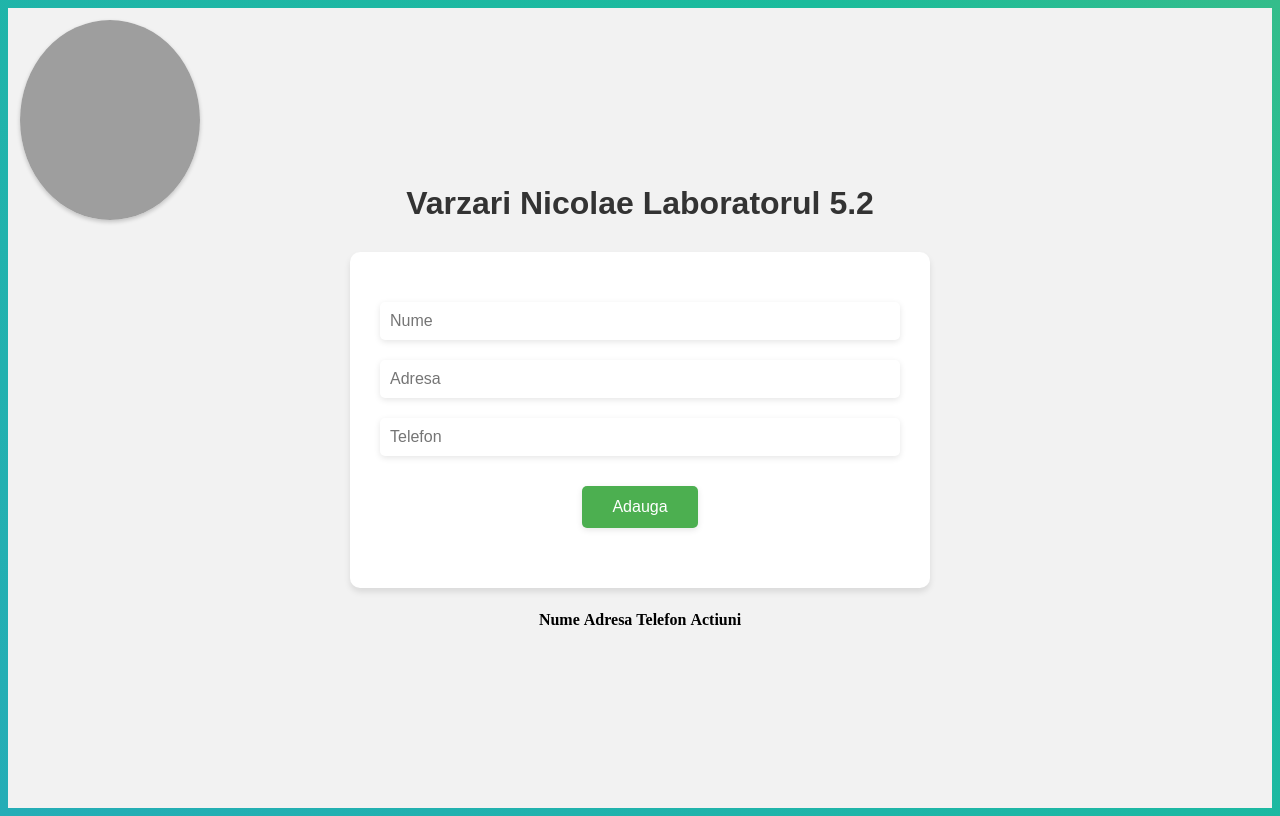
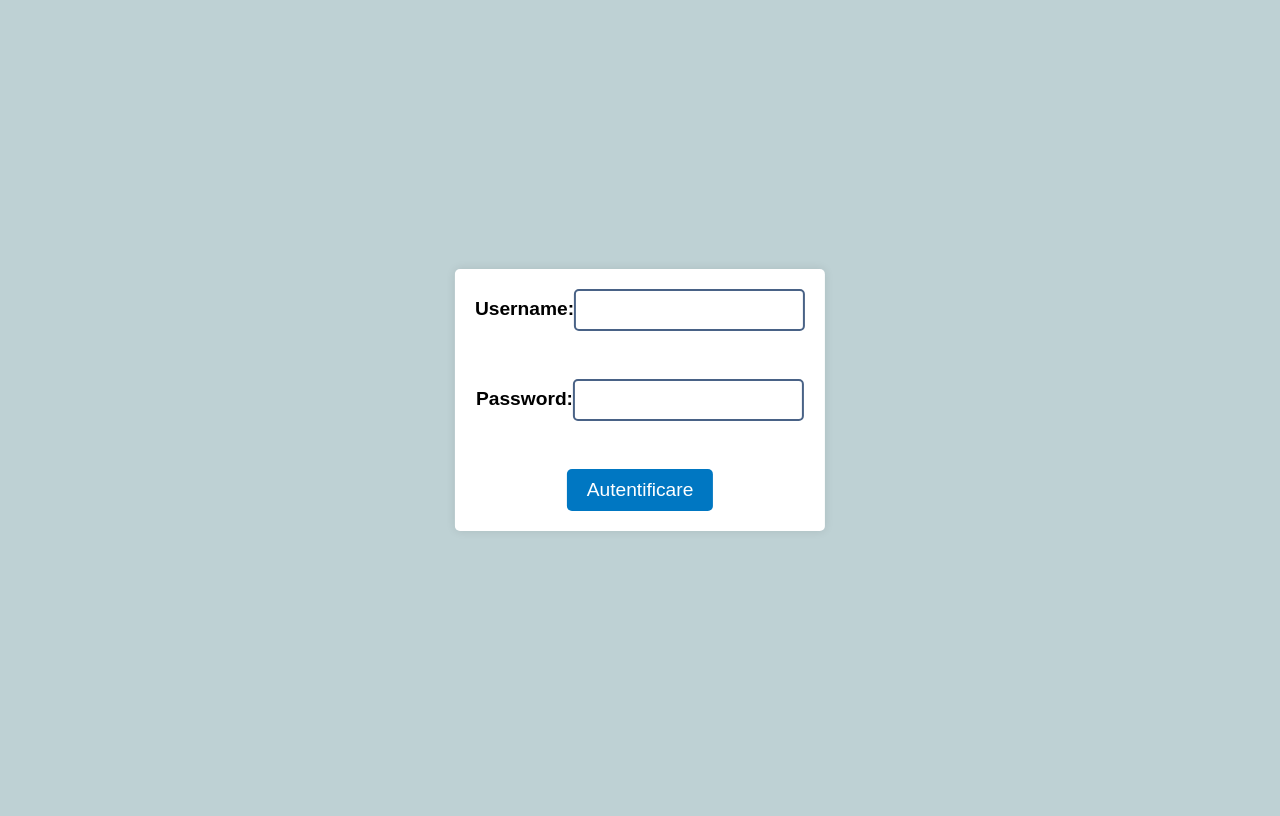
Before and after one commit to VarzariNicolae/Lab1_VarzariNicolae_CR-212, a React (Create React App) app in the folder my-react-project/my-app/: page / in a window 1280 px wide. Built offline with nearby package versions, Linux system fonts and the light colour scheme; grey boxes are pictures that could not be loaded.

Commit message:
Laboratorul 6

```diff
--- a/my-react-project/my-app/src/App.tsx
+++ b/my-react-project/my-app/src/App.tsx
@@ -1,174 +1,86 @@
-import React, { useState, useEffect } from 'react';
-import { useStore } from './MyStore';
-import './index.css';
+import React, { useState, useEffect } from "react";
 
-function MyComponent() {
-    const store = useStore();
+const UserInitial = [
+    { username: "nicu", password: "123" },
+    { username: "ion", password: "1234" },
+    { username: "vasile", password: "12345" },
+];
 
-    const [localData, setLocalData] = useState<any>({ name: '', address: '', phone: '' });
-    const myData = store.myData;
+const App = () => {
+    const [username, setUsername] = useState("");
+    const [password, setPassword] = useState("");
+    const [EsteLogat, setEsteLogat] = useState(false);
+    const [users, SetareUser] = useState(UserInitial);
 
-    const [isEditing, setIsEditing] = useState(false);
-    const [editingIndex, setEditingIndex] = useState(-1);
+    useEffect(() => {
+        const storedUsers = localStorage.getItem("users");
+        if (storedUsers) {
+            SetareUser([...users, ...JSON.parse(storedUsers)]);
+        }
+    }, [users]);
 
-    const handleAddObject = (event: React.FormEvent<HTMLFormElement>) => {
+    const handleLogin = (event: { preventDefault: () => void; }) => {
         event.preventDefault();
-        if (!localData.name || !localData.address || !localData.phone) {
-            alert('Introduceti toate campurile.');
-            return;
+        const foundUser = users.find(
+            (user) => user.username === username && user.password === password
+        );
+        if (foundUser) {
+            setEsteLogat(true);
+            localStorage.setItem("EsteLogat", "true");
+            localStorage.setItem("user", JSON.stringify(foundUser));
+            alert("Autentificare reușită");
+        } else {
+            alert("Login eșuat");
         }
-
-        setIsLoading(true);
-        setTimeout(() => {
-            store.addObject(localData);
-            localStorage.setItem('myData', JSON.stringify(store.myData));
-            setIsLoading(false);
-        }, 2000);
-
     };
 
 
-    const handleDeleteObject = (index: number) => {
-        store.deleteObject(index);
-        setLocalData({ name: '', address: '', phone: '' });
-        localStorage.setItem('myData', JSON.stringify(store.myData));
+    const handleLogout = () => {
+        setEsteLogat(false);
+        localStorage.setItem("EsteLogat", "false");
+        alert("Succes la deconectare");
     };
 
-    const handleUpdateObject = (index: number, newData: any) => {
-        store.updateObject(index, newData);
-        setIsLoading(true);
-        setTimeout(() => {
-            localStorage.setItem('myData', JSON.stringify(store.myData));
-            setIsLoading(false);
-        }, 2000);
+    const renderLoginForm = () => {
+        return (
 
-        // setează valorile din obiectul myData în starea localData
-        const dataToUpdate = store.myData[index];
-        setLocalData({ name: dataToUpdate.name, address: dataToUpdate.address, phone: dataToUpdate.phone });
-        setIsEditing(false);
-        setEditingIndex(-1);
+            <form onSubmit={handleLogin}>
+                <label>
+                    Username:
+                    <input
+                        type="text"
+                        value={username}
+                        onChange={(event) => setUsername(event.target.value)}
+                    />
+                </label>
+                <br />
+                <label>
+                    Password:
+                    <input
+                        type="password"
+                        value={password}
+                        onChange={(event) => setPassword(event.target.value)}
+                    />
+                </label>
+                <br />
+                <button type="submit">Autentificare</button>
+            </form>
+        );
     };
 
-    const handleEditObject = (index: number) => {
-        const dataToUpdate = store.myData[index];
-        setLocalData({ name: dataToUpdate.name, address: dataToUpdate.address, phone: dataToUpdate.phone });
-        setIsEditing(true);
-        setEditingIndex(index);
+    const renderLogoutButton = () => {
+        const storedUser = localStorage.getItem("user");
+        const loggedInUser = storedUser ? JSON.parse(storedUser) : null;
+        return (
+            <div>
+                {loggedInUser && <p>User : {loggedInUser.username}</p>}
+                <button onClick={handleLogout}>Ieșire</button>
+            </div>
+        );
     };
 
-    const handleSaveObject = () => {
-        if (editingIndex >= 0) {
-            handleUpdateObject(editingIndex, localData);
-        }
-    };
 
-    const [isLoading, setIsLoading] = useState(false);
+    return <div>{EsteLogat ? renderLogoutButton() : renderLoginForm()}</div>;
+};
 
-    useEffect(() => {
-        const data = localStorage.getItem('myData');
-        if (data) {
-            store.setMyData(JSON.parse(data));
-        } else {
-            localStorage.setItem('myData', JSON.stringify(store.myData));
-        }
-    }, [store]);
-
-    useEffect(() => {
-        if (!isLoading) {
-            const data = localStorage.getItem('myData');
-            if (data) {
-                store.setMyData(JSON.parse(data));
-            }
-        }
-    }, [isLoading, store]);
-
-    return (
-
-        <div className="container">
-            <h1 className="title">Varzari Nicolae Laboratorul 5.2</h1>
-            <header>
-                <img
-                    src="https://www.freepnglogos.com/uploads/mr-bean/rowan-atkinson-png-download-bean-png-image-for-0.png"
-                    alt="logo" className="logo"/>
-            </header>
-            <form className="form" onSubmit={handleAddObject}>
-                <input
-                    className="input"  type="text" placeholder="Nume" defaultValue={localData.name} onChange={(e) => setLocalData({ ...localData, name: e.target.value })}
-                />
-                <input
-                    className="input" type="text" placeholder="Adresa" defaultValue={localData.address} onChange={(e) => setLocalData({ ...localData, address: e.target.value })}
-                />
-                <input
-                    className="input" type="text" placeholder="Telefon" defaultValue={localData.phone} onChange={(e) => setLocalData({ ...localData, phone: e.target.value })}
-                />
-                <button className="button" type="submit">{isLoading ? 'Se incarca...' : 'Adauga'}</button>
-
-            </form>
-            <table className="table">
-                <thead>
-                <tr>
-                    <th>Nume</th>
-                    <th>Adresa</th>
-                    <th>Telefon</th>
-                    <th>Actiuni</th>
-                </tr>
-                </thead>
-                <tbody>
-                {myData.map((item: any, index: number) => (
-                    <tr key={index}>
-                        <td>{item.name}</td>
-                        <td>{item.address}</td>
-                        <td>{item.phone}</td>
-                        <td>
-                            <button className="button edit" onClick={() => handleEditObject(index)}>
-                                Editeaza
-                            </button>
-                            <button className="button delete" onClick={() => handleDeleteObject(index)}>
-                                Sterge
-                            </button>
-                        </td>
-                    </tr>
-                ))}
-                </tbody>
-            </table>
-            {isEditing && (
-                <div className="edit-form">
-                    <h2>Editare</h2>
-                    <form onSubmit={handleSaveObject}>
-                        <input
-                            className="input"
-                            type="text"
-                            placeholder="Nume"
-                            value={localData.name}
-                            onChange={(e) => setLocalData({ ...localData, name: e.target.value })}
-                        />
-                        <input
-                            className="input"
-                            type="text"
-                            placeholder="Adresa"
-                            value={localData.address}
-                            onChange={(e) => setLocalData({ ...localData, address: e.target.value })}
-                        />
-                        <input
-                            className="input"
-                            type="text"
-                            placeholder="Telefon"
-                            value={localData.phone}
-                            onChange={(e) => setLocalData({ ...localData, phone: e.target.value })}
-                        />
-                        <div className="edit-form-buttons">
-                            <button className="button save" type="submit">
-                                Salveaza
-                            </button>
-                            <button className="button cancel" onClick={() => setIsEditing(false)}>
-                                Anuleaza
-                            </button>
-                        </div>
-                    </form>
-                </div>
-            )}
-        </div>
-    );
-}
-
-export default MyComponent;
+export default App;
--- a/my-react-project/my-app/src/index.css
+++ b/my-react-project/my-app/src/index.css
@@ -1,142 +1,108 @@
 body {
-  background: linear-gradient(45deg, #f10f97, #3ce7d9, #9b59b6, #3498db, #1abc9c, #f1c40f);
-  background-size: 1000% 800%;
-  -webkit-animation: gradient 15s ease infinite;
-  -moz-animation: gradient 15s ease infinite;
-  animation: gradient 15s ease infinite;
+  margin: 0;
+  padding: 0;
+  font-family: Arial, sans-serif;
+  background-color: rgba(77, 129, 138, 0.36);
 }
 
-@-webkit-keyframes gradient {
-  0% {
-    background-position: 0 50%;
-  }
-  50% {
-    background-position: 100% 50%;
-  }
-  100% {
-    background-position: 0 50%;
-  }
+.container {
+  display: flex;
+  justify-content: center;
+  align-items: center;
+  height: 100vh;
 }
 
-@-moz-keyframes gradient {
-  0% {
-    background-position: 0 50%;
-  }
-  50% {
-    background-position: 100% 50%;
-  }
-  100% {
-    background-position: 0 50%;
-  }
-}
-
-@keyframes gradient {
-  0% {
-    background-position: 0 50%;
-  }
-  50% {
-    background-position: 100% 50%;
-  }
-  100% {
-    background-position: 0 50%;
-  }
+form {
+  position: absolute;
+  top: 50%;
+  left: 50%;
+  transform: translate(-50%, -50%);
+  display: flex;
+  flex-direction: column;
+  align-items: center;
+  background-color: #ffffff;
+  box-shadow: 0 0 10px rgba(0, 0, 0, 0.1);
+  padding: 20px;
+  border-radius: 5px;
+  max-width: 500px;
 }
 
 
-h1, h2, h3, h4, h5, h6 {
-  font-family: 'Montserrat', sans-serif;
-  font-weight: 700;
-  line-height: 1.2;
-  margin: 0 0 30px;
-  color: #333;
+label {
+  font-size: 1.2rem;
+  margin-bottom: 10px;
+  font-weight: bold;
 }
 
-/* Stilul container-ului principal */
-.container {
+input {
+  padding: 10px;
+  border-radius: 5px;
+  border: none;
+  margin-bottom: 20px;
+  font-size: 1.2rem;
+}
+
+button {
+  padding: 10px 20px;
+  background-color: #0077c2;
+  color: #ffffff;
+  border: none;
+  border-radius: 5px;
+  font-size: 1.2rem;
+  cursor: pointer;
+}
+
+button:hover {
+  background-color: #005fa6;
+}
+
+div {
   display: flex;
   flex-direction: column;
   align-items: center;
-  justify-content: center;
-  min-height: 100vh;
-  background-color: #f2f2f2;
+  margin-top: 20px;
 }
 
-/* Stilul formularului */
-.form {
-  display: flex;
-  flex-direction: column;
-  justify-content: center;
-  align-items: center;
-  background-color: #fff;
-  border-radius: 10px;
-  padding: 40px;
-  box-shadow: 0 4px 6px rgba(0, 0, 0, 0.1);
-  margin-bottom: 20px;
-  width: 500px;
+p {
+  font-size: 1.2rem;
+  margin-top: 10px;
+  font-weight: bold;
 }
 
-.input {
-  margin: 10px 0;
-  padding: 10px;
-  border: none;
-  border-radius: 5px;
-  box-shadow: 0 2px 6px rgba(0, 0, 0, 0.1);
-  width: 100%;
-  font-size: 16px;
-}
 
-.button {
-  margin: 20px 0;
-  padding: 12px 30px;
-  border: none;
-  border-radius: 5px;
-  box-shadow: 0 2px 6px rgba(0, 0, 0, 0.1);
-  cursor: pointer;
-  transition: all 0.2s ease;
-  background-color: #4CAF50;
-  color: #fff;
-  font-size: 16px;
-}
-
-.button:hover {
-  transform: translateY(-2px);
-  box-shadow: 0 4px 8px rgba(0, 0, 0, 0.2);
-  background-color: #3e8e41;
-}
-
-.object {
-  padding: 20px;
-  background-color: #fff;
-  border-radius: 10px;
-  text-align: center;
-  box-shadow: 0 2px 4px 0 rgba(0, 0, 0, 0.2);
-  grid-column: span 1;
-  font-size: 18px;
-}
-
-/* Stilul grilei */
-.grid {
-  display: grid;
-  grid-template-columns: repeat(auto-fit, minmax(300px, 1fr));
-  grid-gap: 30px;
-}
-.logo {
+.container {
   display: flex;
   justify-content: center;
   align-items: center;
-  font-size: 24px;
-  font-weight: 700;
-  text-transform: uppercase;
-  letter-spacing: 2px;
+  height: 100vh;
+}
+
+form {
+  margin: auto;
+}
+input[type="password"] {
+  padding: 10px;
+  border-radius: 5px;
+  border: 2px solid #496286;
+  font-size: 16px;
   color: #333;
-  text-decoration: none;
-  height: 200px;
-  width: 180px;
-  border-radius: 50%;
-  background-color: #fff;
-  box-shadow: 0 2px 4px 0 rgba(0, 0, 0, 0.2);
-  position: absolute;
-  top: 20px;
-  left: 20px;
-  z-index: 999;
+  transition: border-color 0.3s ease-in-out;
 }
+
+input[type="password"]:focus {
+  outline: none;
+  border-color: #0077c2;
+}
+input[type="text"] {
+  padding: 10px;
+  border-radius: 5px;
+  border: 2px solid #496286;
+  font-size: 16px;
+  color: #333;
+  transition: border-color 0.3s ease-in-out;
+}
+
+input[type="text"]:focus {
+  outline: none;
+  border-color: #0077c2;
+}
```
Also changed, not shown: my-react-project/my-app/src/MyStore.ts (deleted, +0 -58 lines).
